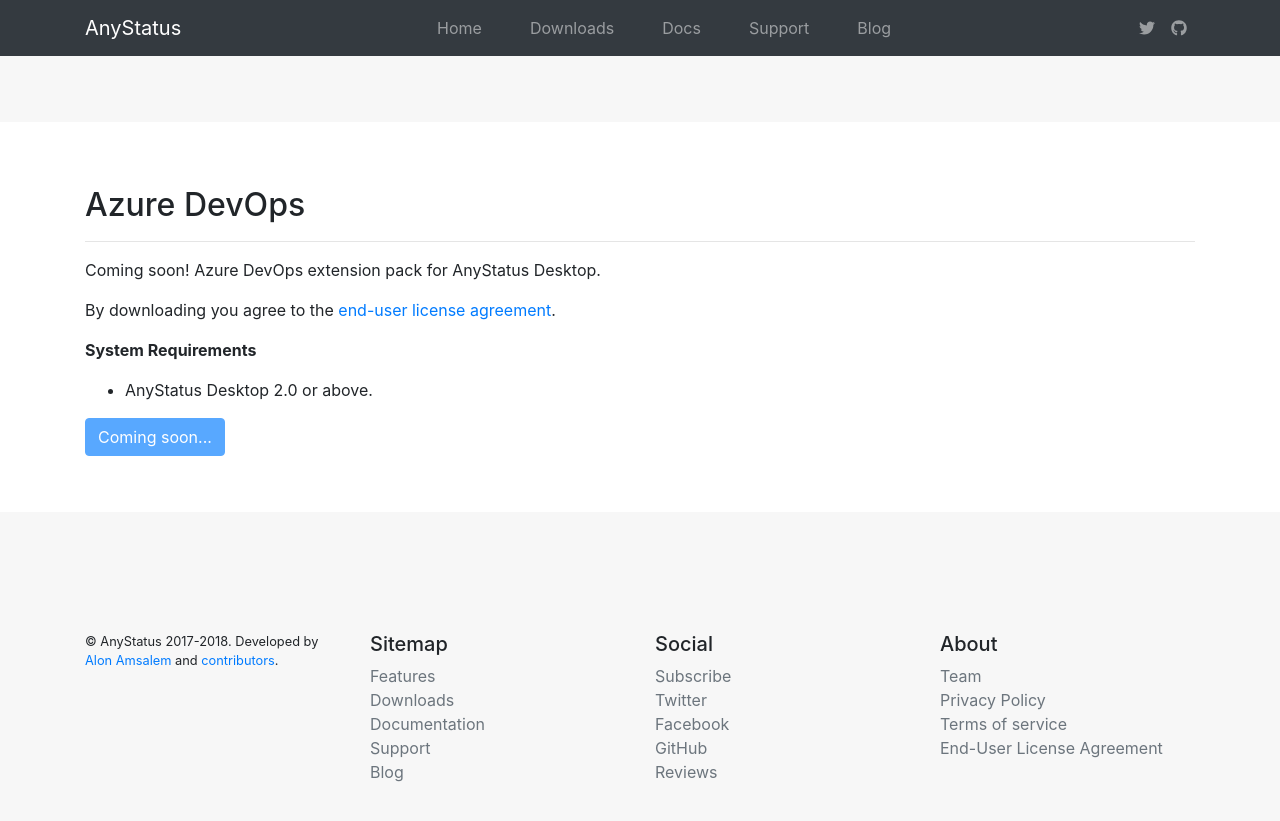
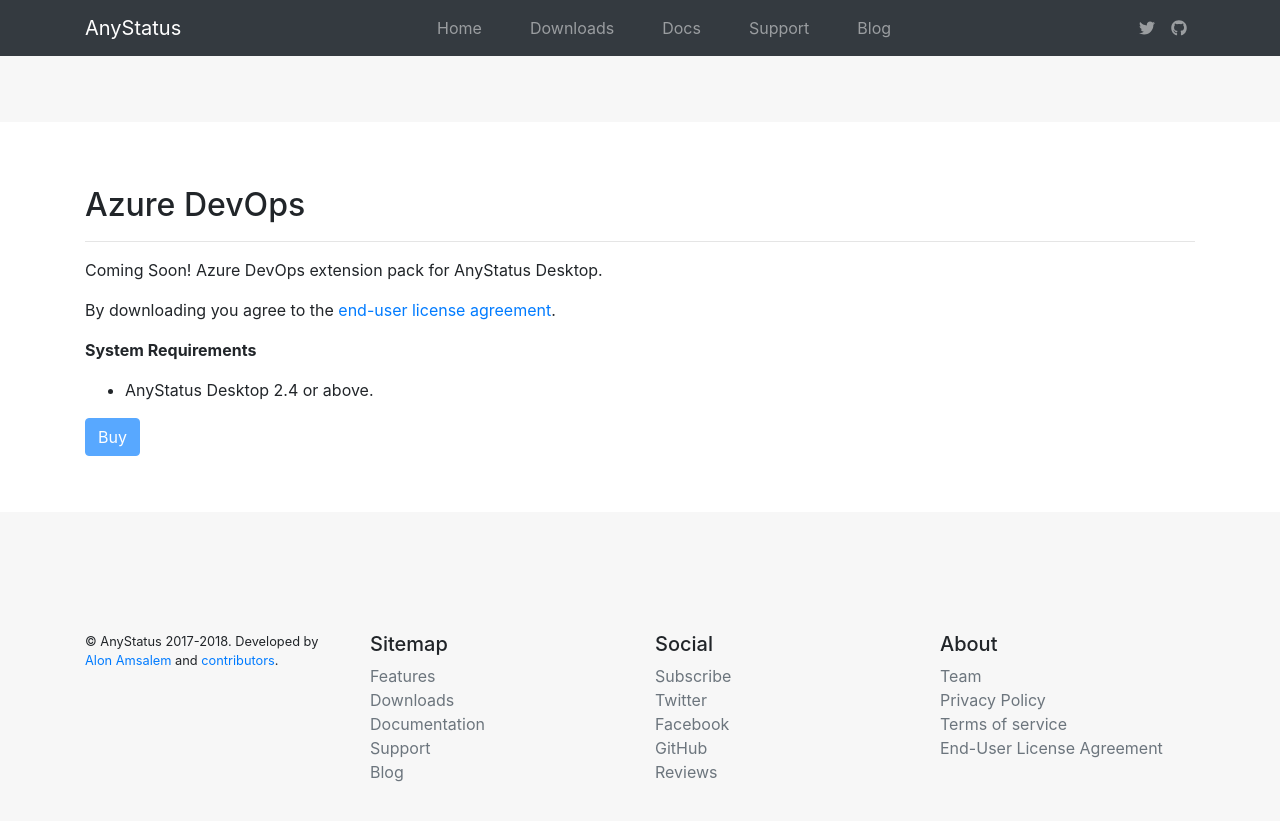
Before and after one commit to AnyStatus/anystatus.github.io, a Jekyll site: the page built from downloads/index.html, in a window 1280 px wide and 900 px high, scrolled down 1111 px. Shown: the top 821 px of the window. Built offline with Jekyll 4.4.1, drawn with Linux system fonts in a browser that asks for light colours; nearby versions of some CDN libraries; comment, search, counter and statistics services are not loaded.

Commit message:
Mr Hyde was here …

```diff
--- a/downloads/index.html
+++ b/downloads/index.html
@@ -74,17 +74,17 @@
         <div class="col-md-12">
             <h2>Azure DevOps</h2>
             <hr />
-            <p>Coming soon! Azure DevOps extension pack for AnyStatus Desktop.</p>
+            <p>Coming Soon! Azure DevOps extension pack for AnyStatus Desktop.</p>
             <p>By downloading you agree to the <a href="/eula">end-user license agreement</a>.</p>
             <p><b>System Requirements</b></p>
             <p>
                 <ul>
-                    <li>AnyStatus Desktop 2.0 or above.</li>
+                    <li>AnyStatus Desktop 2.4 or above.</li>
                 </ul>
             </p>
             <p></p>
 
-            <p><button class="btn btn-primary" disabled>Coming soon...</button></p>
+            <p><button class="btn btn-primary" disabled>Buy</button></p>
             <!-- <p><a class="btn btn-primary" href="#" role="button" onclick="ga('send', 'event', 'Download', 'AzureDevOpsExtensionPack');">Download</a></p> -->
             <!-- <p><a href="/docs/changelog">Check out what's new</a></p> -->
         </div>
```
